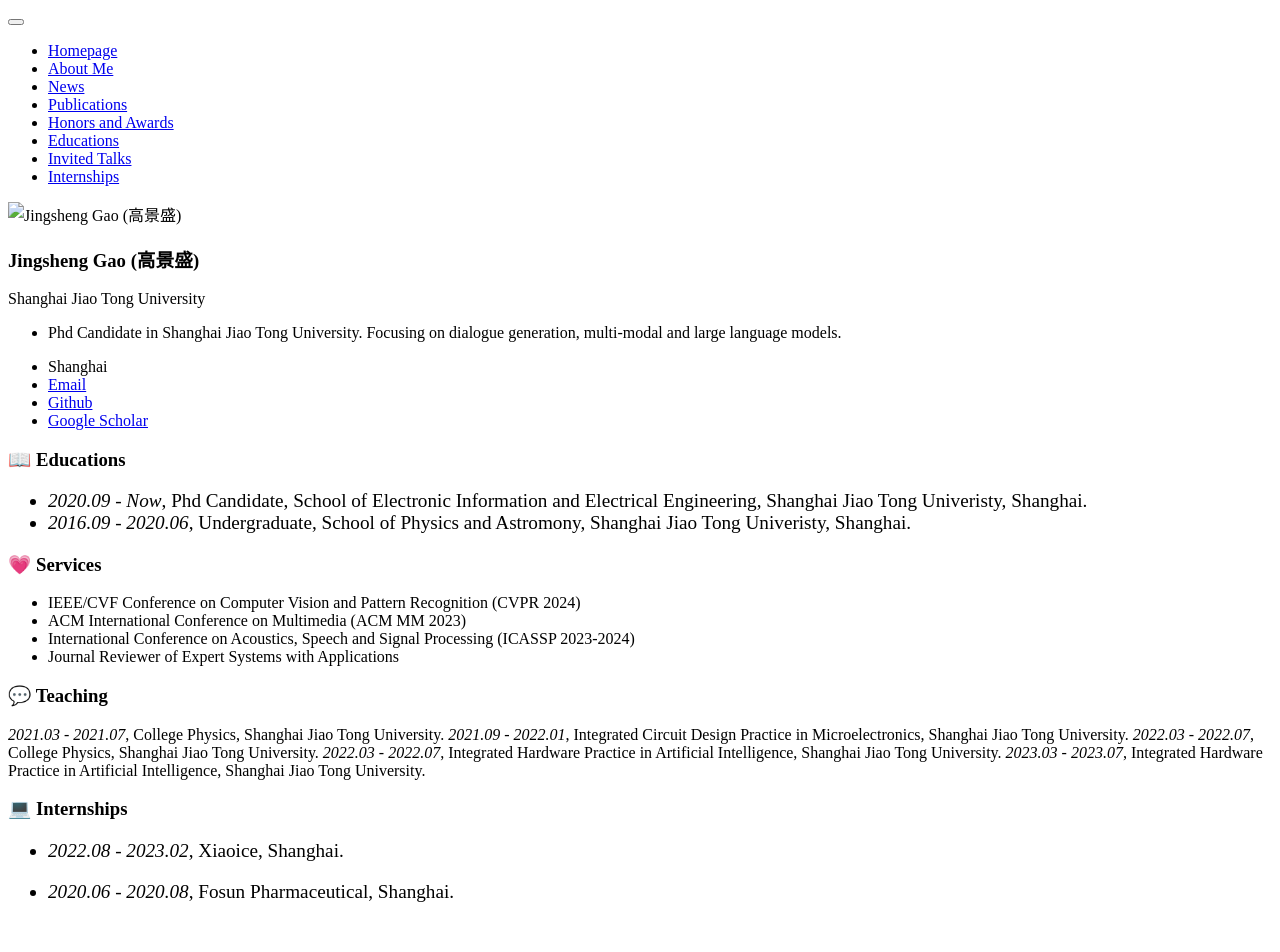
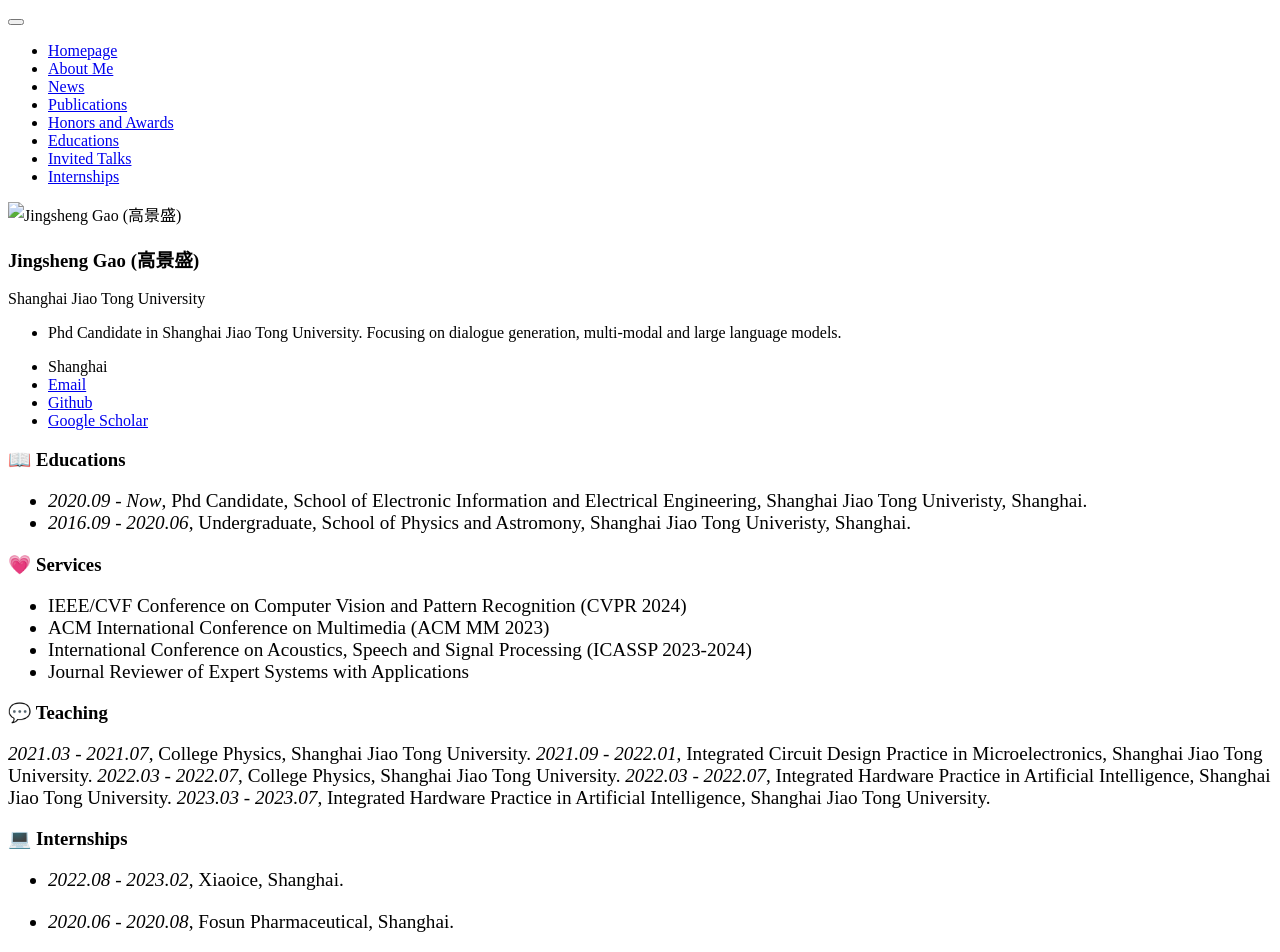
Before and after one commit to jerrynchen/jerrynchen.github.io, a Jekyll site: the page built from _pages/includes/others.md, in a window 1280 px wide. Built offline with Jekyll 4.4.1, drawn with Linux system fonts in a browser that asks for light colours; our own code applies the rules of GitHub Pages for plain Markdown files; before the commit the page ends 922 px from its top, so only the background shows below that.

Commit message:
upload all

```diff
--- a/_pages/includes/others.md
+++ b/_pages/includes/others.md
@@ -9,18 +9,28 @@
 
 # 💗 Services
 
+<div class='paper-box-text' style="font-size: larger;" markdown="1">
+
 - IEEE/CVF Conference on Computer Vision and Pattern Recognition (CVPR 2024)
 - ACM International Conference on Multimedia (ACM MM 2023)
 - International Conference on Acoustics, Speech and Signal Processing (ICASSP 2023-2024)
 - Journal Reviewer of Expert Systems with Applications
 
+</div>
+
+
 # 💬 Teaching
+
+<div class='paper-box-text' style="font-size: larger;" markdown="1">
+
+
 *2021.03 - 2021.07*, College Physics, Shanghai Jiao Tong University.
 *2021.09 - 2022.01*, Integrated Circuit Design Practice in Microelectronics, Shanghai Jiao Tong University.
 *2022.03 - 2022.07*, College Physics, Shanghai Jiao Tong University.
 *2022.03 - 2022.07*, Integrated Hardware Practice in Artificial Intelligence, Shanghai Jiao Tong University.
 *2023.03 - 2023.07*, Integrated Hardware Practice in Artificial Intelligence, Shanghai Jiao Tong University.
 
+</div>
 
 # 💻 Internships
 
```
